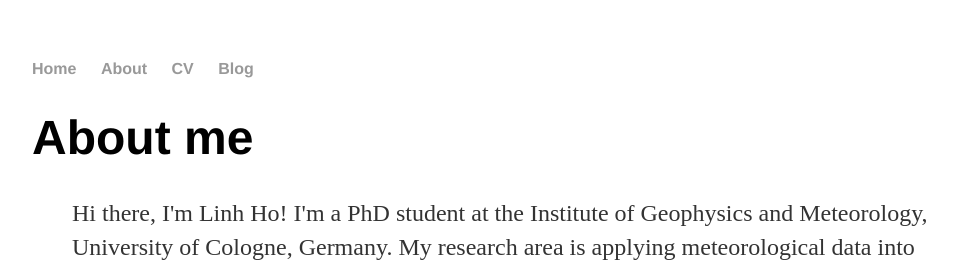
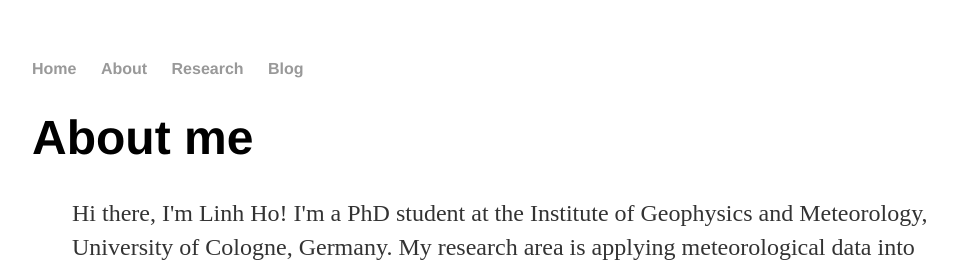
Before and after one commit to LinhHo/linhho.github.io, a Jekyll site: the page built from about/index.html, in a window 1280 px wide. Shown: the top 262 px of the page, without its empty margins (160-1117 px from the left). Built offline with Jekyll 4.4.1, drawn with Linux system fonts in a browser that asks for light colours.

Commit message:
Update default.html

```diff
--- a/_layouts/default.html
+++ b/_layouts/default.html
@@ -10,7 +10,7 @@
 	    		<ul>
 	        		<li><a href="/">Home</a></li>
 		        	<li><a href="/about">About</a></li>
-	        		<li><a href="/research">CV</a></li>
+	        		<li><a href="/research">Research</a></li>
 	        		<li><a href="/blog">Blog</a></li>
 	    		</ul>
 			</nav>
```
